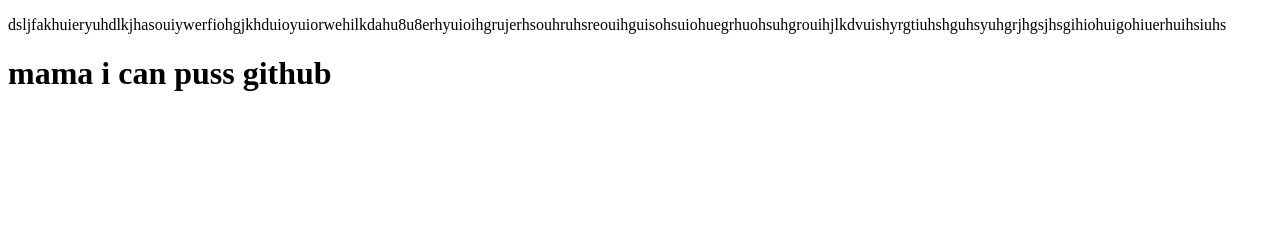
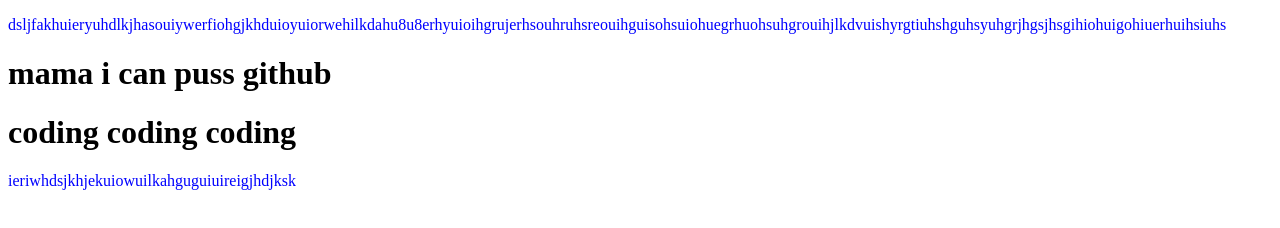
Before and after one commit to OmioAziz/My-first-repo, a plain HTML site: page index.html in a window 1280 px wide. Drawn offline with Linux system fonts and the light colour scheme.

Commit message:
something changed

```diff
--- a/index.html
+++ b/index.html
@@ -5,7 +5,10 @@
     <meta http-equiv="X-UA-Compatible" content="IE=edge">
     <meta name="viewport" content="width=device-width, initial-scale=1.0">
     <title>Document</title>
+    <link rel="stylesheet" href="style.css">
 </head>
 <body>
     <P>dsljfakhuieryuhdlkjhasouiywerfiohgjkhduioyuiorwehilkdahu8u8erhyuioihgrujerhsouhruhsreouihguisohsuiohuegrhuohsuhgrouihjlkdvuishyrgtiuhshguhsyuhgrjhgsjhsgihiohuigohiuerhuihsiuhs
         <h1>mama i can puss github</h1>
+        <h1>coding coding coding</h1>
+    <p>ieriwhdsjkhjekuiowuilkahguguiuireigjhdjksk</p>
```
